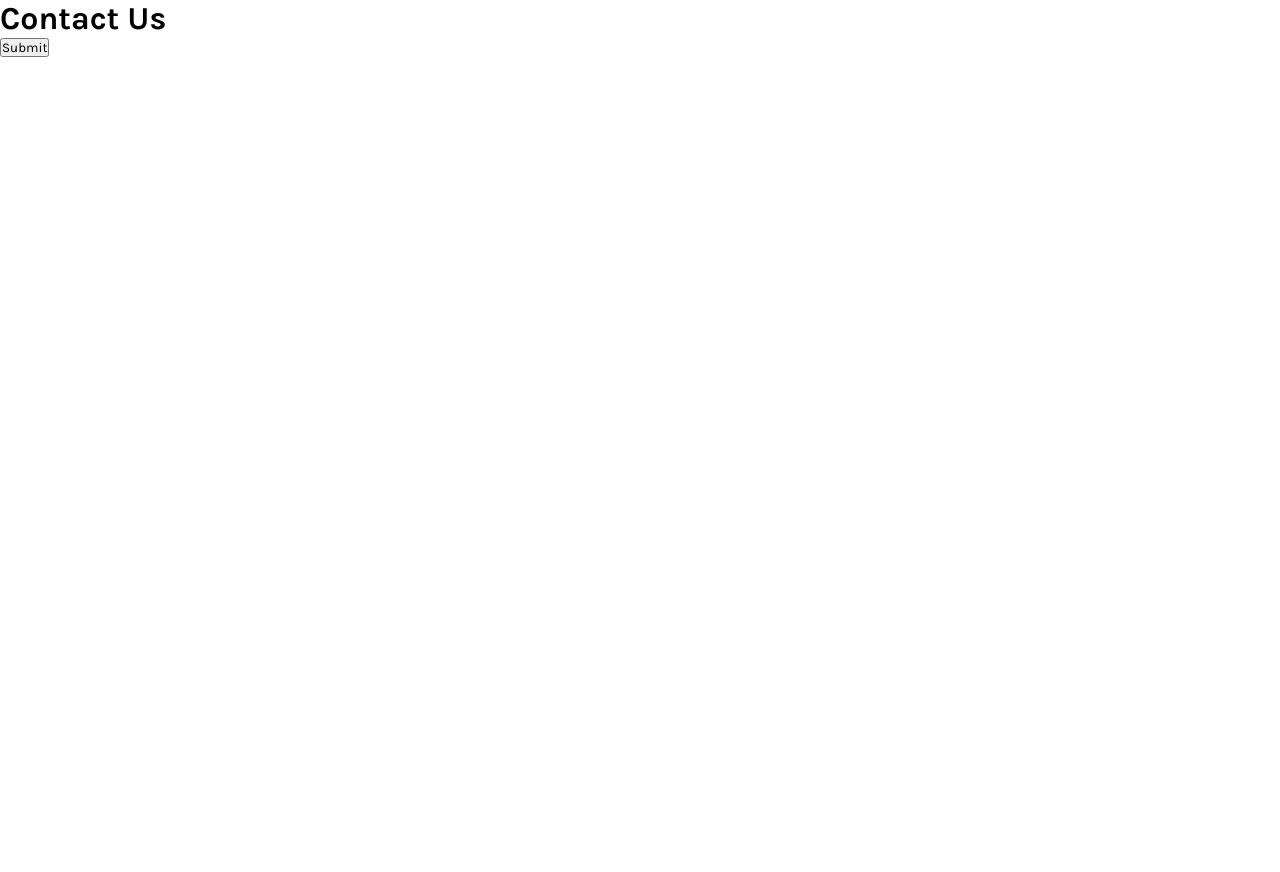
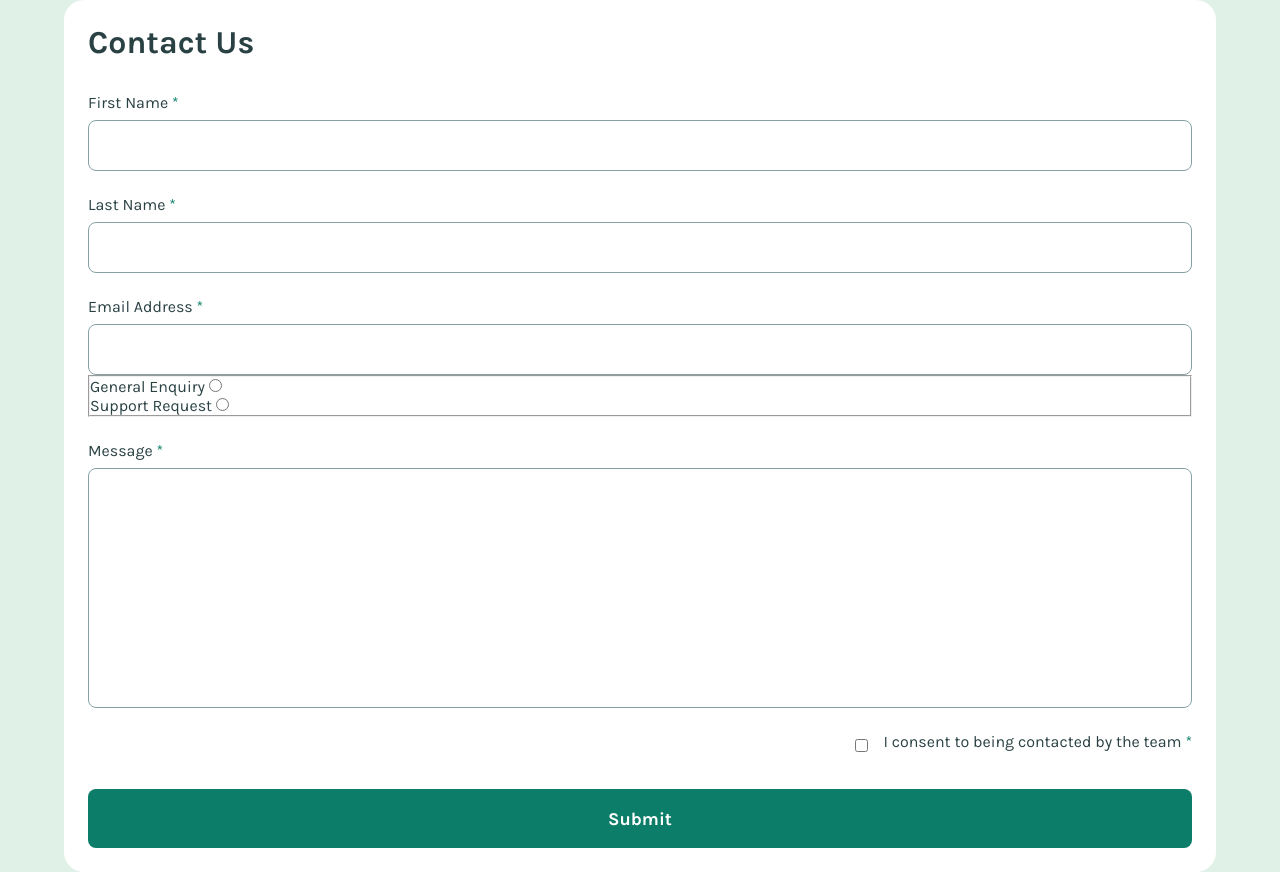
Before and after one commit to HectorCdn/contact-form, a plain HTML site: page index.html in a window 1280 px wide. Before the commit the page ends 800 px from the top, so only its background shows below. Drawn offline with Linux system fonts and the light colour scheme.

Commit message:
dzqdqdqzdqzd

```diff
--- a/index.html
+++ b/index.html
@@ -10,16 +10,44 @@
 		<main>
 			<h1>Contact Us</h1>
 			<form action="">
-                <div>
-                    <label for=""></label>
-                </div>
-
-                <div>
-
-                </div>
-
-                <button>Submit</button>
-            </form>
+				<section class="section-1">
+					<div class="champ">
+						<label for="name">First Name <span>*</span></label>
+						<input class="input-large" type="text" required />
+					</div>
+					<div class="champ margin-top">
+						<label for="name">Last Name <span>*</span></label>
+						<input class="input-large" type="text" required />
+					</div>
+				</section>
+				<div class="champ margin-top">
+					<label for="mail">Email Address <span>*</span></label>
+					<input class="input-large" type="text" required />
+				</div>
+				<section class="section-2 champ">
+					<fieldset>
+						<div>
+							<label for="" name="Query-type">General Enquiry</label>
+							<input type="radio" />
+						</div>
+						<div>
+							<label for="" name="Query-type">Support Request</label>
+							<input type="radio"/>
+						</div>
+					</fieldset>
+				</section>
+				<div class="champ margin-top">
+					<label for="text">Message <span>*</span></label>
+					<input class="input-mega-large" type="text" required />
+				</div>
+				<div class="champ margin-top consent">
+					<label for="text"
+						>I consent to being contacted by the team <span>*</span></label
+					>
+					<input type="checkbox" required />
+				</div>
+				<button class="submit">Submit</button>
+			</form>
 		</main>
 	</body>
 </html>
--- a/style.css
+++ b/style.css
@@ -6,3 +6,79 @@
     box-sizing: border-box;
     font-family: "Karla", serif;
 }
+
+body {
+    background-color: rgba(224, 241, 232, 1);
+    width: 100vw;
+    display: flex;
+    justify-content: center;
+    align-items: center;
+    flex-direction: column;
+}
+
+main {
+    height: 90%;
+    width: 90%;
+    background-color: rgba(255, 255, 255, 1);
+    border-radius: 20px;
+    padding: 24px;
+}
+
+h1 {
+    color: rgba(42, 65, 68, 1);
+    margin-bottom: 32px;
+}
+
+.champ {
+    display: flex;
+    flex-direction: column;
+}
+
+label {
+    color: rgba(42, 65, 68, 1);
+    margin-bottom: 8px;
+}
+
+.input-large {
+    height: 51px;
+    border: solid rgba(134, 162, 165, 1) 1px;
+    border-radius: 8px;
+}
+
+span {
+    color: rgba(12, 125, 105, 1);
+}
+
+.margin-top {
+    margin-top: 24px;
+}
+
+.consent {
+    display: flex;
+    flex-direction: row-reverse;
+    gap: 15px;
+}
+
+.submit {
+    width: 100%;
+    height: 59px;
+    border: none;
+    background-color: rgba(12, 125, 105, 1);
+    border-radius: 8px;
+    color: rgba(255, 255, 255, 1);
+    font-size: 18px;
+    font-weight: 700;
+    margin-top: 30px;
+}
+
+.input-mega-large {
+    height: 240px;
+    border: solid rgba(134, 162, 165, 1) 1px;
+    border-radius: 8px;
+}
+
+input:checked {
+    background-color: rgba(12, 125, 105, 1);
+    color: rgba(12, 125, 105, 1);
+    content: ✔;
+}
```
Also changed, not shown: 1 other file.
